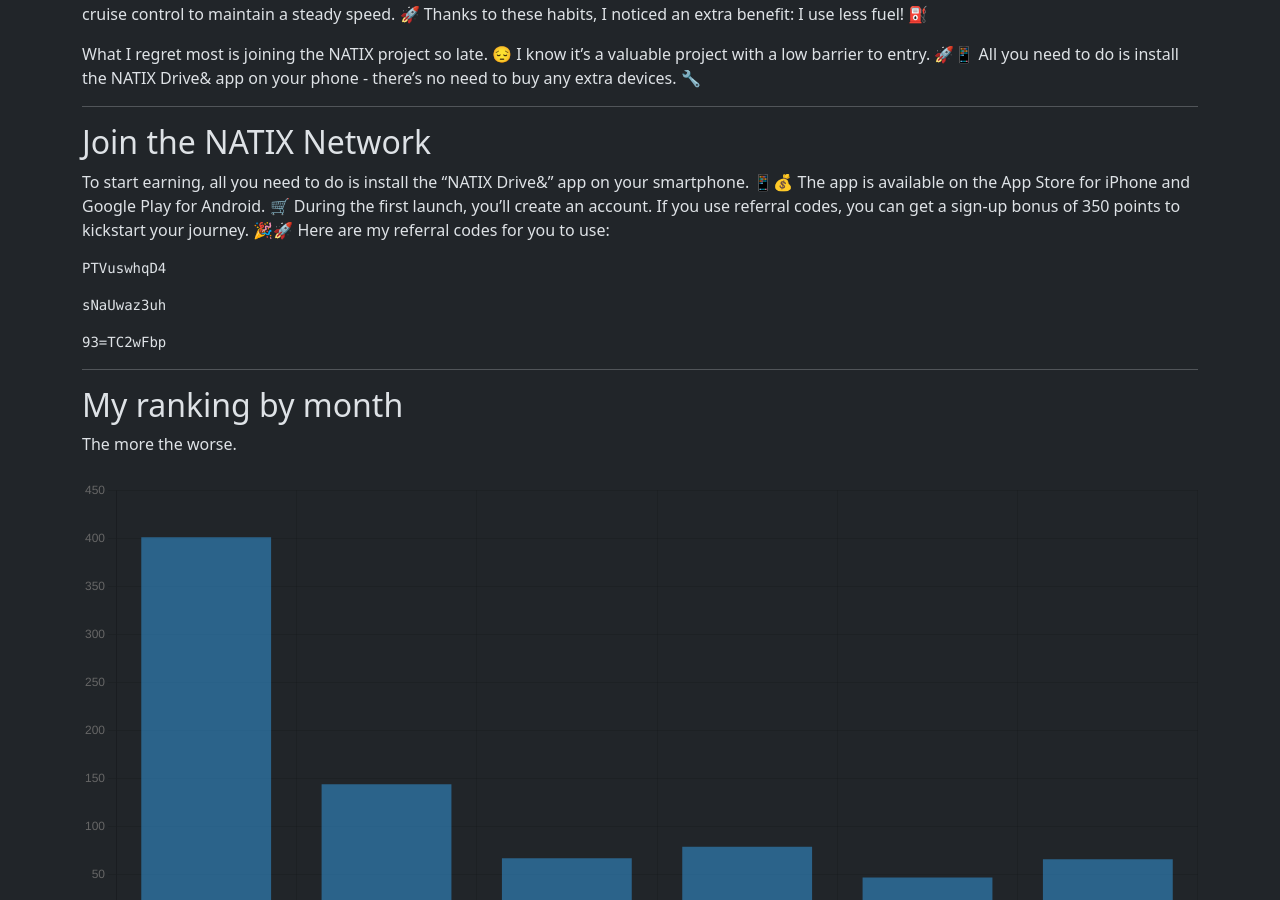
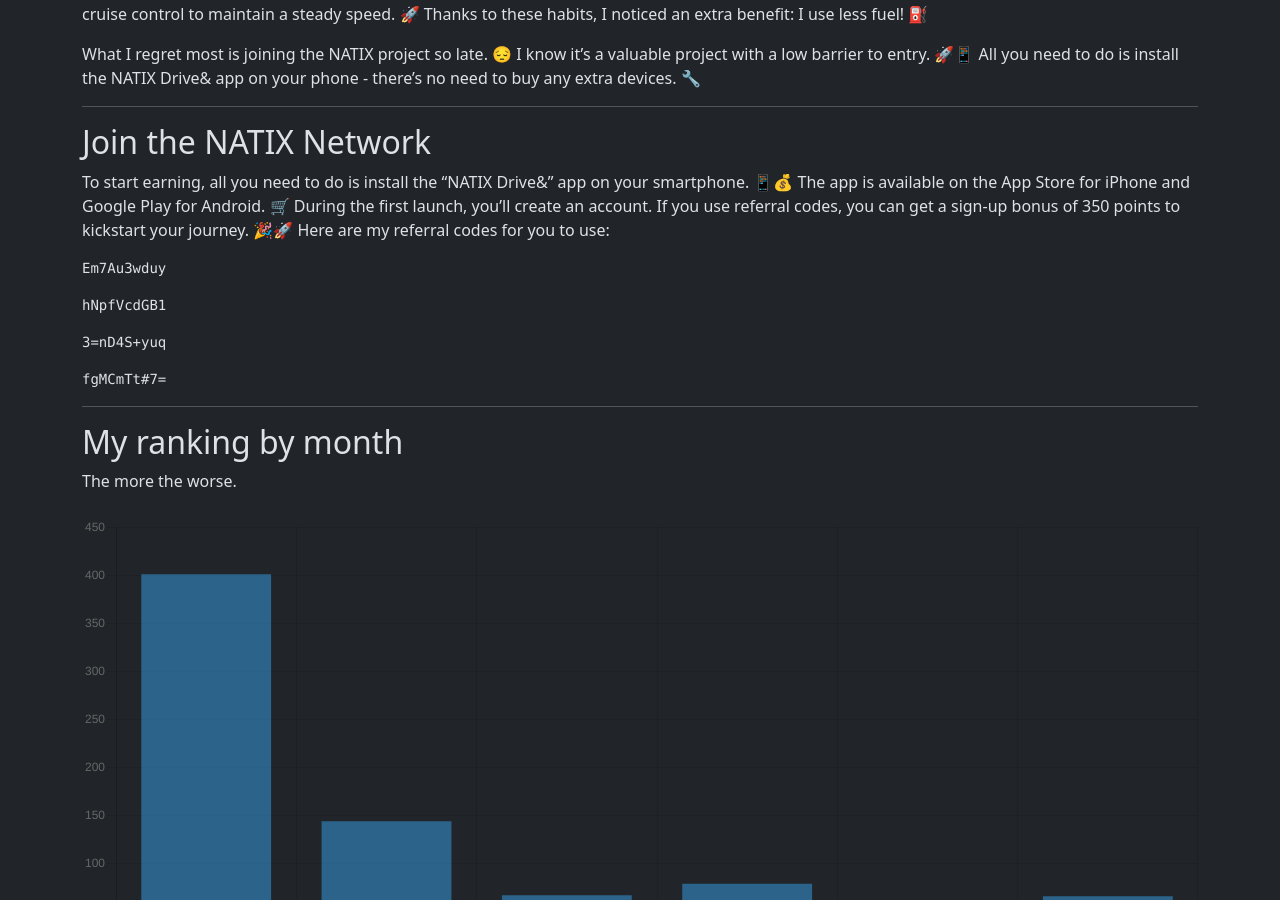
Before and after one commit to torrocus/natix, a Jekyll site: the page built from index.md, in a window 1280 px wide and 900 px high, scrolled down 2352 px. Built offline with Jekyll 4.4.1, drawn with Linux system fonts in a browser that asks for light colours.

Commit message:
Refresh referrer codes

````diff
--- a/index.md
+++ b/index.md
@@ -137,15 +137,19 @@ If you use referral codes, you can get a sign-up bonus of 350 points to kickstar
 Here are my referral codes for you to use:
 <!-- NATIX-REFERRAL-CODES-LIST:START -->
 ```
-PTVuswhqD4
+Em7Au3wduy
 ```
 
 ```
-sNaUwaz3uh
+hNpfVcdGB1
 ```
 
 ```
-93=TC2wFbp
+3=nD4S+yuq
+```
+
+```
+fgMCmTt#7=
 ```
 <!-- NATIX-REFERRAL-CODES-LIST:END -->
 
````
